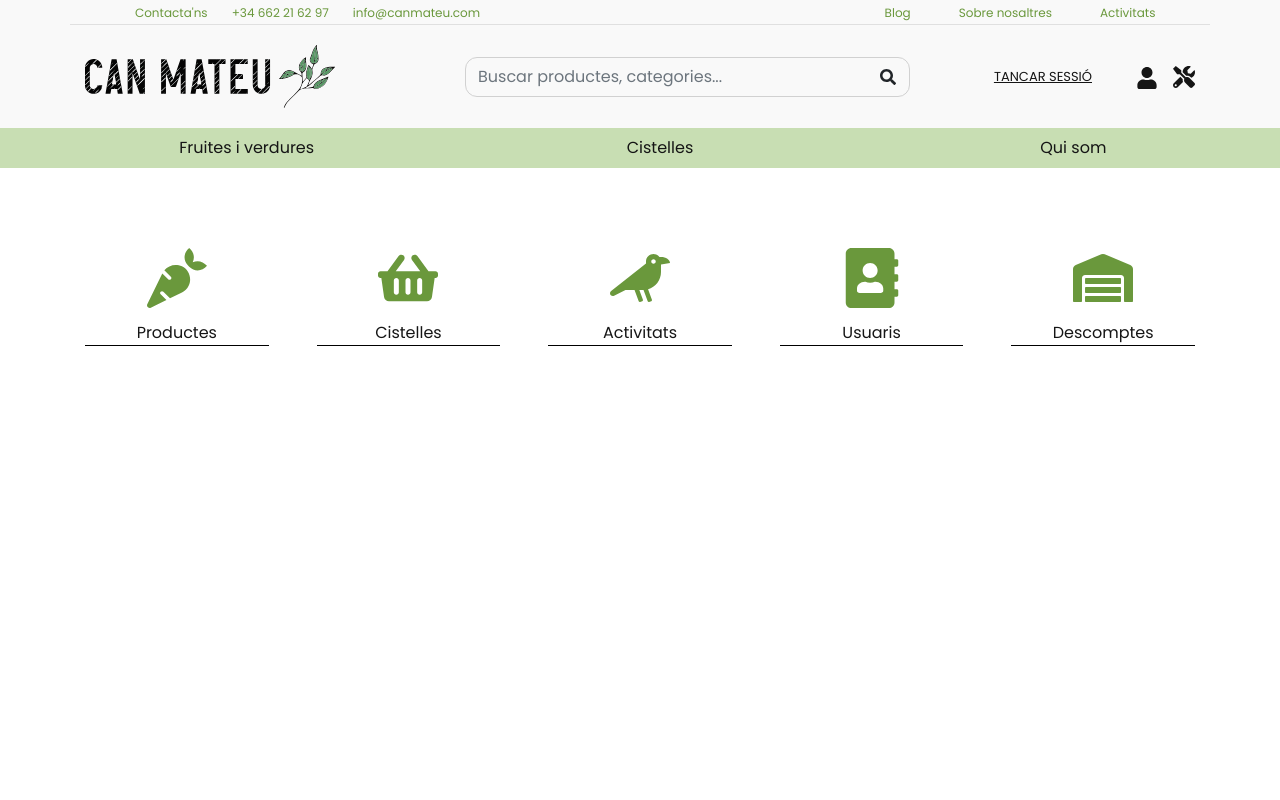
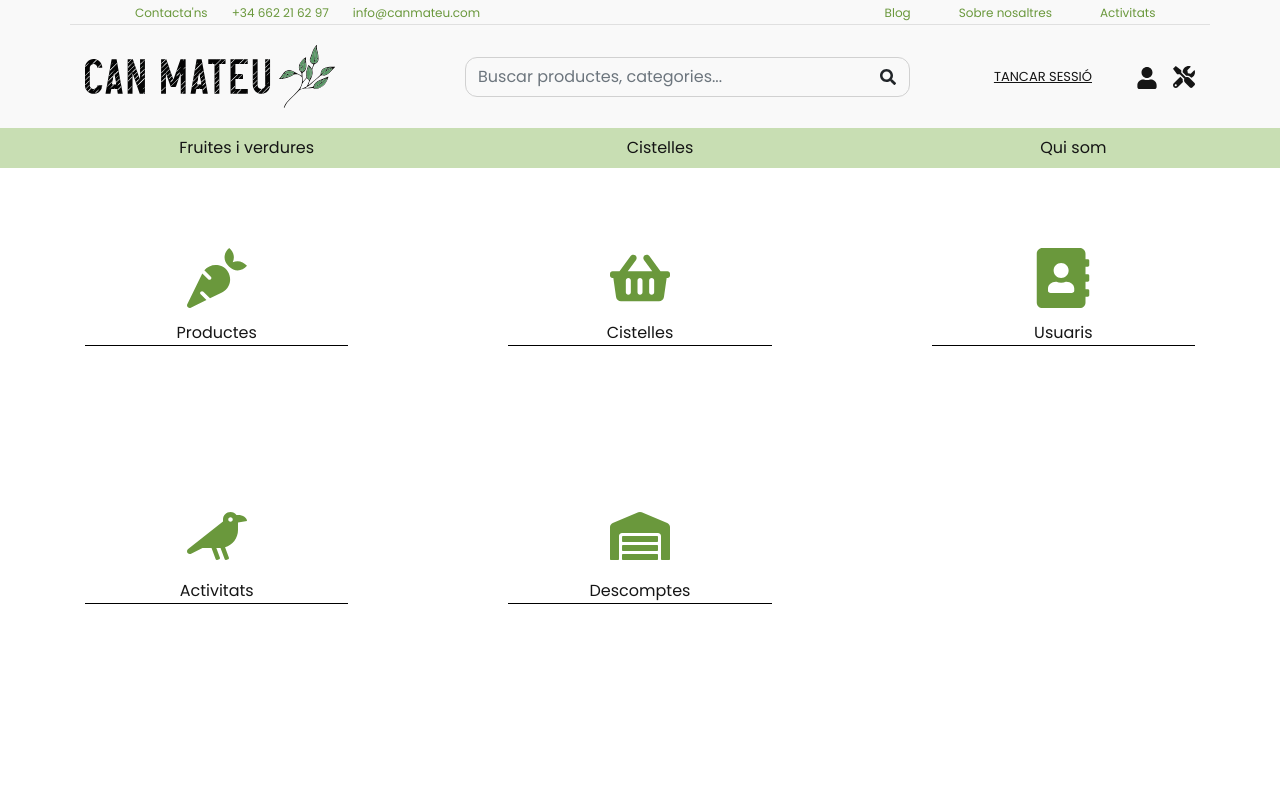
Before and after one commit to SalvadorSC/can-manel-front, a React (Create React App) app: page /administracio in a window 1280 px wide. Shown: the top 800 px of the page. Built offline with nearby package versions, Linux system fonts and the light colour scheme; no server answers; sample sign-in values are in the browser's storage.

Commit message:
Tornar enrere pàgines admin + reestructuració AdminHomePage

```diff
--- a/src/paginas/adminBasketList/AdminBasketList.js
+++ b/src/paginas/adminBasketList/AdminBasketList.js
@@ -4,6 +4,8 @@ import "./AdminBasketList.css";
 import { AdminForm } from "../../componentes/AdminForm/AdminForm";
 import { AuthContext } from "../../context/AuthContext";
 import { AdminBasket } from "../../componentes/AdminBasket/AdminBasket";
+import { Link } from "react-router-dom";
+import { FaArrowLeft } from "react-icons/fa";
 
 export const AdminBasketList = (props) => {
   const { fetchGlobal } = props;
@@ -41,6 +43,13 @@ export const AdminBasketList = (props) => {
   return (
     <>
       <section className="admin">
+        <Link
+          to="/administracio"
+          className="return-link d-flex align-items-center mb-2"
+        >
+          <FaArrowLeft className="mr-2" />
+          Tornar
+        </Link>
         <h2>Llista de Cistelles</h2>
         <hr />
         <div className="create-item d-flex justify-content-center align-items-center">
--- a/src/paginas/adminHomePage/AdminHomePage.css
+++ b/src/paginas/adminHomePage/AdminHomePage.css
@@ -1,6 +1,6 @@
 .admin-tasks {
   display: grid;
-  gap: 3rem;
+  gap: 10rem;
   grid-auto-flow: dense;
   grid-template-columns: repeat(auto-fit, minmax(min(100%, 2rem), 1fr));
 }
--- a/src/paginas/adminHomePage/AdminHomePage.js
+++ b/src/paginas/adminHomePage/AdminHomePage.js
@@ -36,15 +36,6 @@ export const AdminHomePage = () => {
           </li>
           <li className="task">
             <Link
-              to="/administracio-productes"
-              className="d-flex flex-column align-items-center"
-            >
-              <FaCrow size={iconsSize} color={iconsColor} />
-              <span>Activitats</span>
-            </Link>
-          </li>
-          <li className="task">
-            <Link
               to="/administracio-usuaris"
               className="d-flex flex-column align-items-center"
             >
@@ -54,7 +45,16 @@ export const AdminHomePage = () => {
           </li>
           <li className="task">
             <Link
-              to="/administracio-productes"
+              to="/nowhere"
+              className="d-flex flex-column align-items-center"
+            >
+              <FaCrow size={iconsSize} color={iconsColor} />
+              <span>Activitats</span>
+            </Link>
+          </li>
+          <li className="task">
+            <Link
+              to="/nowhere"
               className="d-flex flex-column align-items-center"
             >
               <FaWarehouse size={iconsSize} color={iconsColor} />
--- a/src/paginas/adminProductList/AdminProductList.js
+++ b/src/paginas/adminProductList/AdminProductList.js
@@ -4,6 +4,8 @@ import { AdminProduct } from "../../componentes/AdminProduct/AdminProduct";
 import "./AdminProductList.css";
 import { AdminForm } from "../../componentes/AdminForm/AdminForm";
 import { AuthContext } from "../../context/AuthContext";
+import { Link } from "react-router-dom";
+import { FaArrowLeft } from "react-icons/fa";
 
 export const AdminProductList = (props) => {
   const { fetchGlobal } = props;
@@ -41,6 +43,13 @@ export const AdminProductList = (props) => {
   return (
     <>
       <section className="admin">
+        <Link
+          to="/administracio"
+          className="return-link d-flex align-items-center mb-2"
+        >
+          <FaArrowLeft className="mr-2" />
+          Tornar
+        </Link>
         <h2>Llista de Productes</h2>
         <hr />
         <div className="create-item d-flex justify-content-center align-items-center">
--- a/src/paginas/adminUsersList/AdminUsersList.js
+++ b/src/paginas/adminUsersList/AdminUsersList.js
@@ -1,4 +1,6 @@
 import { useCallback, useContext, useEffect, useState } from "react";
+import { FaArrowLeft } from "react-icons/fa";
+import { Link } from "react-router-dom";
 import { AdminTotalUsersList } from "../../componentes/AdminTotalUsersList/AdminTotalUsersList";
 import { AuthContext } from "../../context/AuthContext";
 import "./AdminUsersList.css";
@@ -56,6 +58,13 @@ export const AdminUsersList = (props) => {
 
   return (
     <section className="admin">
+      <Link
+        to="/administracio"
+        className="return-link d-flex align-items-center mb-2"
+      >
+        <FaArrowLeft className="mr-2" />
+        Tornar
+      </Link>
       <h2>Llista d'usuaris</h2>
       <hr />
       <form
```
